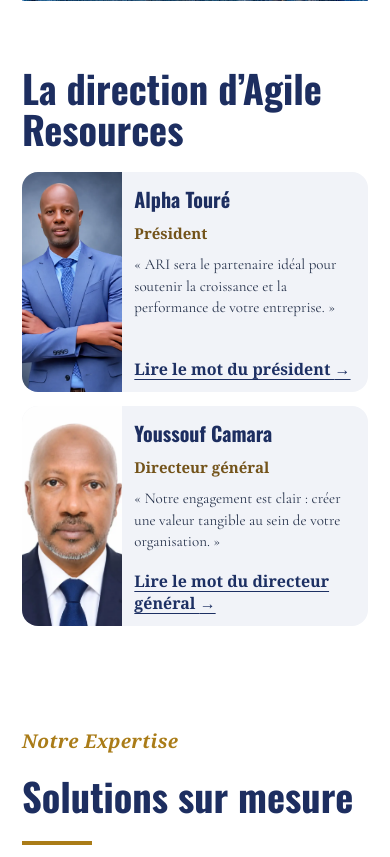
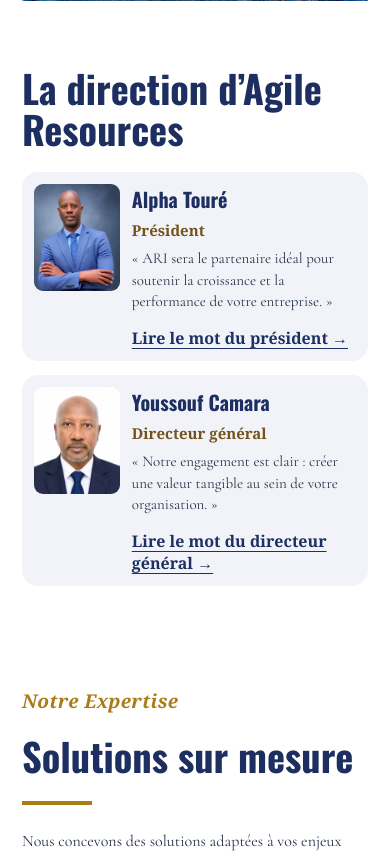
Before and after one commit to Sorel91/agile-resources-international, a PHP site: page / in a window 390 px wide. Shown: the part 1119-1976 px from the top of the page. Run offline with PHP 8.4, Linux system fonts and the light colour scheme; some web fonts are replaced.

Commit message:
Keep homepage leadership portraits visible at mobile widths

```diff
--- a/assets/site.css
+++ b/assets/site.css
@@ -272,8 +272,13 @@ html,body{max-width:100%;overflow-x:clip}
 .home-leader-copy p{font-size:16px;line-height:1.45}
 .home-leader-copy .home-leader-role{font-weight:700;color:#73531a}
 .home-leader-copy a{margin-top:auto;padding-top:8px;color:var(--navy);font-weight:700;text-underline-offset:4px}
-@media(max-width:850px){.home-leadership-grid{grid-template-columns:minmax(0,1fr);gap:14px}}
-@media(max-width:420px){.home-leader{grid-template-columns:minmax(85px,29%) minmax(0,1fr)}.home-leader-copy{padding:12px}.home-leader-copy p{font-size:15px}}
+@media(max-width:850px){
+  .home-leadership-grid{grid-template-columns:minmax(0,1fr);grid-auto-rows:auto;gap:14px}
+  .home-leader{grid-template-columns:clamp(72px,22vw,112px) minmax(0,1fr);align-items:start;gap:12px;padding:12px}
+  .home-leader > img{display:block;width:100%;height:auto;aspect-ratio:4/5;object-fit:cover;object-position:center top;border-radius:9px}
+  .home-leader-copy{padding:0;gap:6px}
+  .home-leader-copy p{font-size:15px}
+}
 
 /* Garde le menu sur une ligne près du seuil mobile. */
 @media(min-width:1101px) and (max-width:1250px){.site-header{gap:12px}.header-logo img{width:205px}.main-nav{gap:12px}}
--- a/assets/site.js
+++ b/assets/site.js
@@ -108,7 +108,7 @@ const home = () => `
       <h2 id="home-leadership-title">${isEnglish ? 'Agile Resources Leadership' : 'La direction d’Agile Resources'}</h2>
       <div class="home-leadership-grid">
         <article class="home-leader">
-          <img class="home-president-photo" src="${A}alpha-toure-president.webp" alt="" width="832" height="1210" loading="lazy" decoding="async">
+          <img class="home-president-photo" src="${A}alpha-toure-president.webp" alt="" width="832" height="1210" loading="eager" decoding="async">
           <div class="home-leader-copy">
             <h3>Alpha Touré</h3>
             <p class="home-leader-role">${isEnglish ? 'President' : 'Président'}</p>
@@ -117,7 +117,7 @@ const home = () => `
           </div>
         </article>
         <article class="home-leader">
-          <img class="home-director-photo" src="${A}youssouf-camara-dg.webp" alt="" width="824" height="1024" loading="lazy" decoding="async">
+          <img class="home-director-photo" src="${A}youssouf-camara-dg.webp" alt="" width="824" height="1024" loading="eager" decoding="async">
           <div class="home-leader-copy">
             <h3>Youssouf Camara</h3>
             <p class="home-leader-role">${isEnglish ? 'Managing Director' : 'Directeur général'}</p>
--- a/index.html
+++ b/index.html
@@ -12,7 +12,7 @@
     <meta property="og:image:alt" content="Vue aérienne d’un site minier">
     <meta name="theme-color" content="#1d3063">
     <link rel="icon" href="/assets/favicon-ari.png" type="image/png">
-    <link rel="stylesheet" href="/assets/site.css?v=20261117-39">
+    <link rel="stylesheet" href="/assets/site.css?v=20261117-42">
     <link rel="stylesheet" href="/assets/formations.css?v=20261025-32">
     <link rel="stylesheet" href="/assets/fonts.css?v=20260827-29">
     <link rel="stylesheet" href="/assets/candidate.css?v=20260827-29">
@@ -21,7 +21,7 @@
     <script defer src="/assets/translations.en.js?v=20261117-41"></script>
     <script defer src="/assets/formations-data.js?v=20261025-32"></script>
     <script defer src="/assets/formations.js?v=20261025-32"></script>
-    <script defer src="/assets/site.js?v=20261117-41"></script>
+    <script defer src="/assets/site.js?v=20261117-42"></script>
     <title>Agile Resources International</title>
   </head>
   <body>
```
